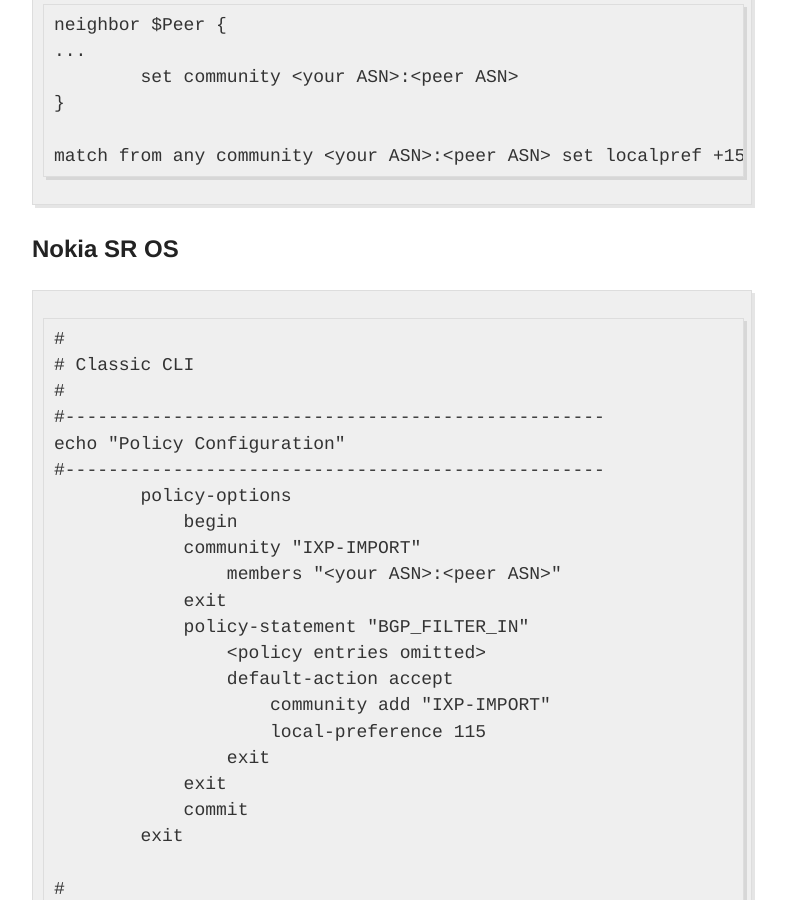
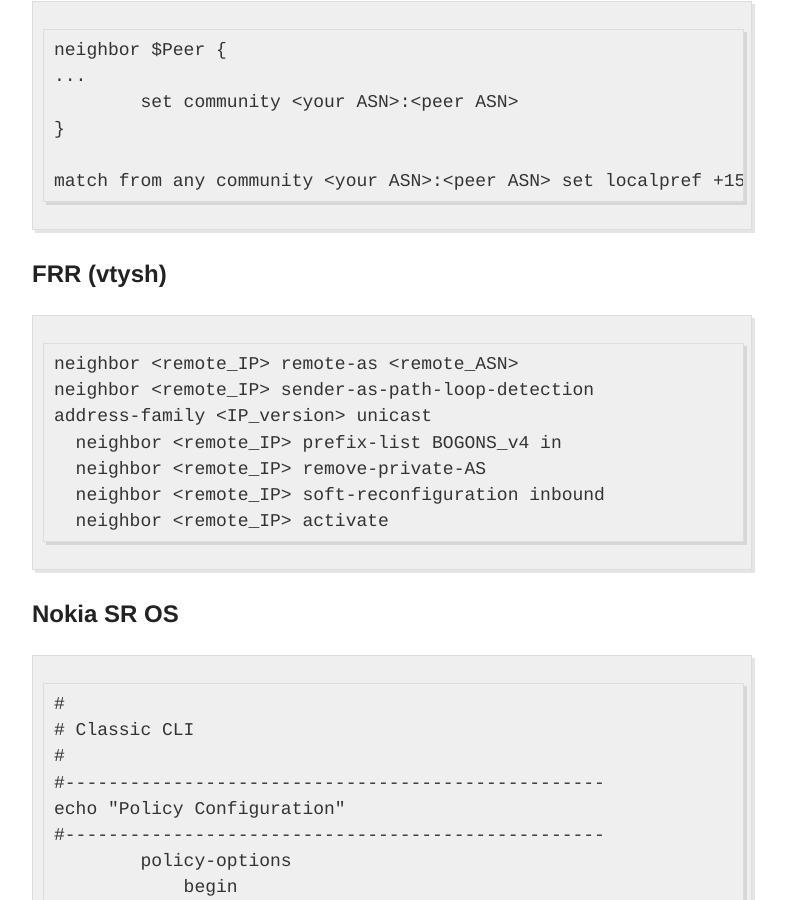
Before and after one commit to NLNOG/bgpfilterguide, a Jekyll site: the page built from guides/default_accept.md, in a window 1280 px wide and 900 px high, scrolled down 2008 px. Shown: the whole window, without its empty margins (248-1034 px from the left). Built offline with Jekyll 4.4.1, drawn with Linux system fonts in a browser that asks for light colours.

Commit message:
accept FRR

````diff
--- a/guides/default_accept.md
+++ b/guides/default_accept.md
@@ -69,6 +69,17 @@
 match from any community <your ASN>:<peer ASN> set localpref +15
 ```
 
+## FRR (vtysh)
+```
+neighbor <remote_IP> remote-as <remote_ASN>
+neighbor <remote_IP> sender-as-path-loop-detection
+address-family <IP_version> unicast
+  neighbor <remote_IP> prefix-list BOGONS_v4 in
+  neighbor <remote_IP> remove-private-AS
+  neighbor <remote_IP> soft-reconfiguration inbound
+  neighbor <remote_IP> activate
+```
+
 ## Nokia SR OS
 ```
 #
````
